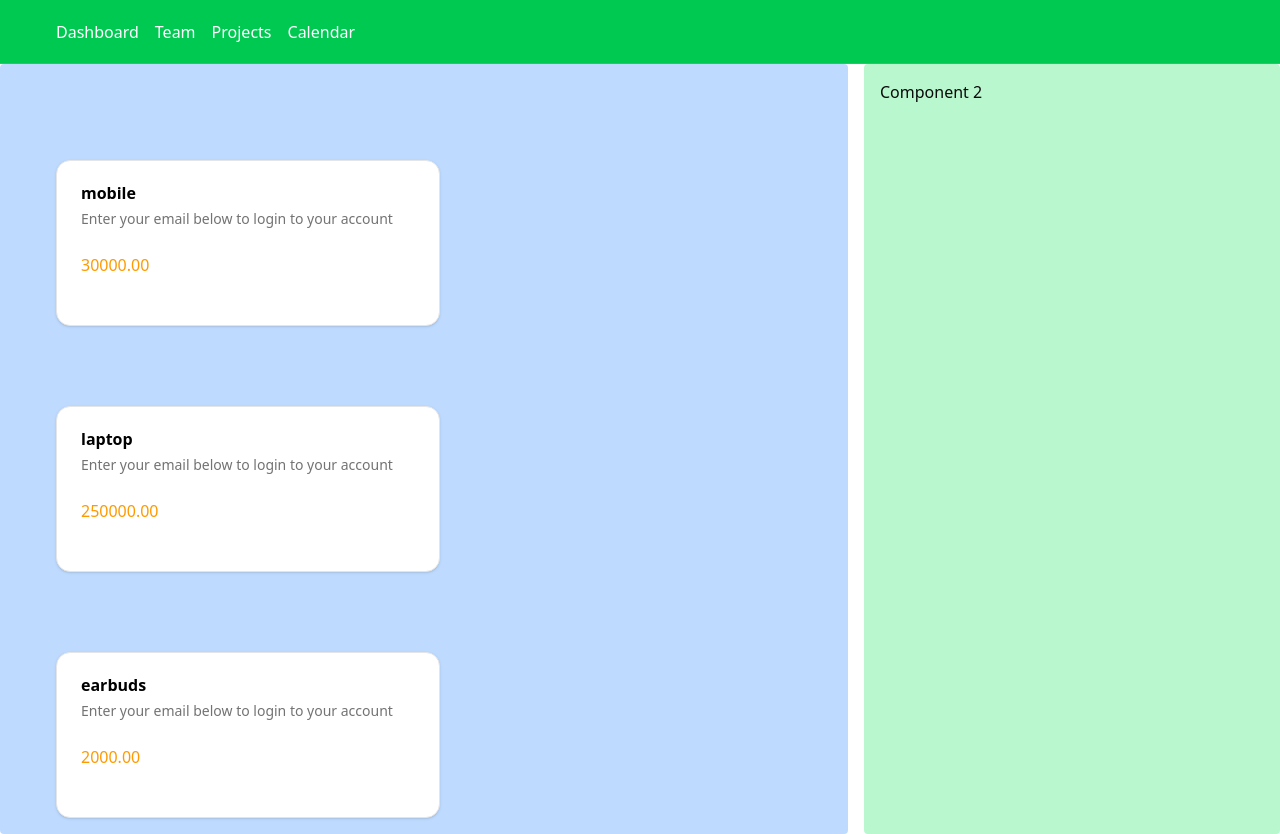
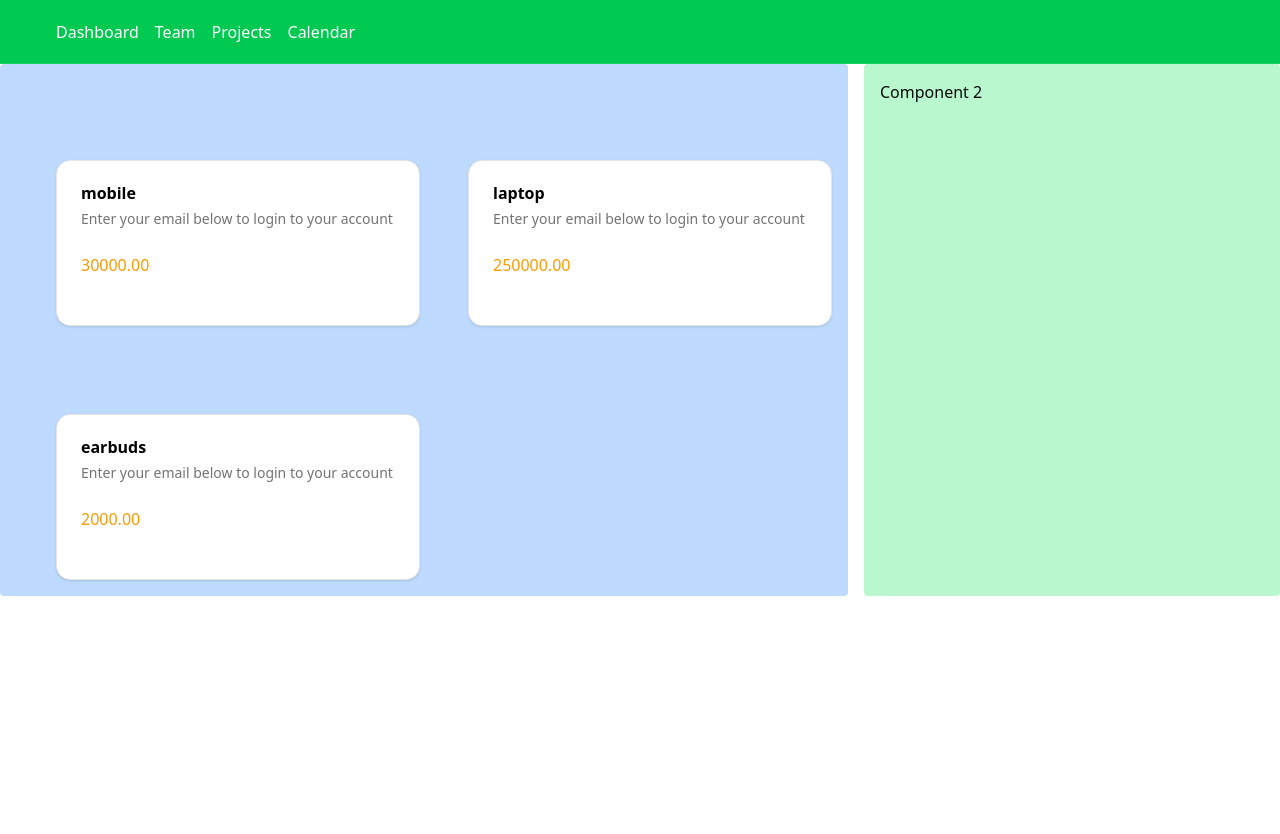
Before and after one commit to pateldev-22/frontend-technologies-session-1, a React (Vite) app: page / in a window 1280 px wide. After the commit the page ends 800 px from the top, so only its background shows below. Built offline with nearby package versions, Linux system fonts and the light colour scheme.

Commit message:
Changed the logic of rendering Products by using Id instead of index

```diff
--- a/src/Pages/HomePage.tsx
+++ b/src/Pages/HomePage.tsx
@@ -13,9 +13,7 @@ export default function HomePage(){
     <>
     <div className="grid grid-cols-3 gap-4">
         <div className="bg-blue-200 p-4 rounded col-span-2">
-                {ProductDetails.map((product) => (
-                    <ReusableCard product = {product}/>
-                ))}
+                <ReusableCard ProductList={ProductDetails}/>
         </div>
 
         <div className="bg-green-200 p-4 rounded">
--- a/src/components/card.tsx
+++ b/src/components/card.tsx
@@ -6,15 +6,17 @@ import {
   CardHeader,
   CardTitle,
 } from "@/components/ui/card"
+import type { Product } from "@/types/products"
 
 
-export default function ReusableCard({product}:any) {
-    console.log(product);
+export default function ReusableCard({ProductList}:any) {
+    console.log(ProductList);
   return (
     <>
     <div className="grid grid-cols-2 gap-2">
 
-    <Card className="w-full max-w-sm mt-20 ml-10">
+    {ProductList.map((product : Product) => (
+    <Card className="max-w-sm mt-20 ml-10">
       <CardHeader>
         <CardTitle className="text-black">{product.name}</CardTitle>
         <CardDescription>
@@ -29,6 +31,7 @@ export default function ReusableCard({product}:any) {
       <CardFooter className="flex-col gap-2">
       </CardFooter>
     </Card>
+    ))}
     </div>
     </>
   )
```
